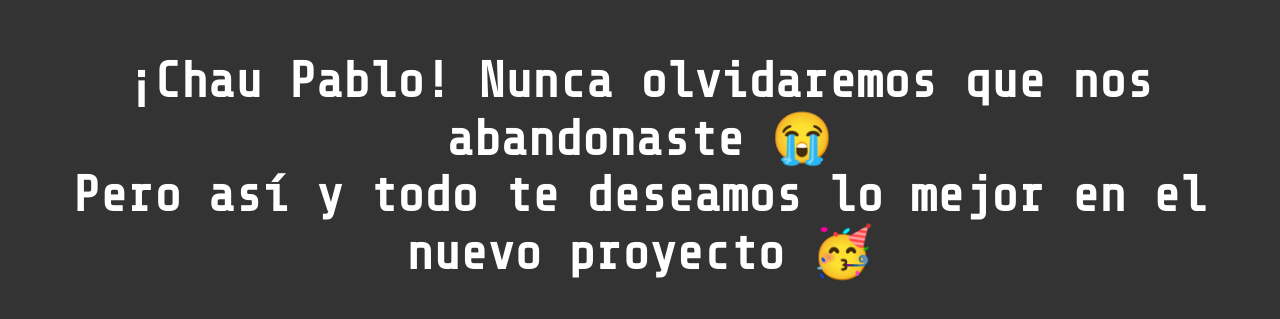
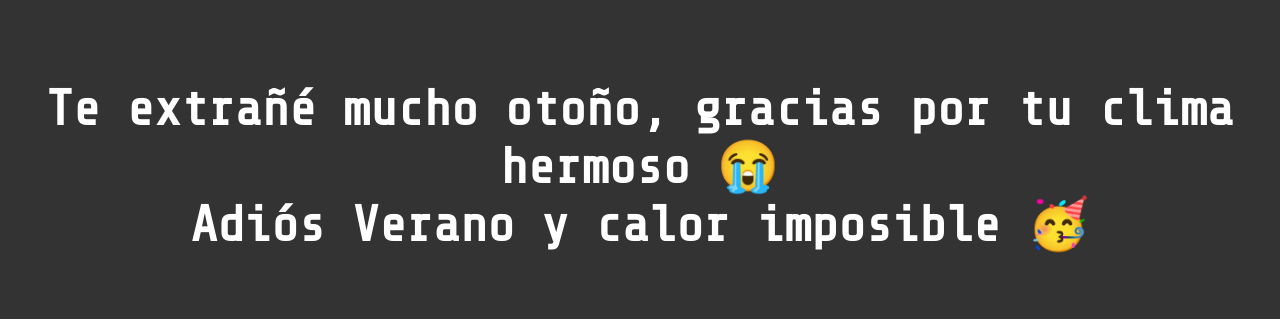
Before and after one commit to Kryptonitta/countdown, a plain HTML site: page index.html in a window 1280 px wide. Shown: the part 233-552 px from the top of the page. Drawn offline with nearby package versions, Linux system fonts and the light colour scheme.

Commit message:
Update index.html

```diff
--- a/index.html
+++ b/index.html
@@ -12,7 +12,7 @@
 </head>
 <body>
     <section class="container">
-        <h1>Se nos va el jefe 💔</h1>
+        <h1>Chau verano! Hola Otoño!</h1>
         <div class="countdown">
             <div>
                 <p id="days">-2</p>
@@ -32,7 +32,7 @@
             </div>
         </div>
     </section>
-    <section class="final-sms"><h2>¡Chau Pablo! Nunca olvidaremos que nos abandonaste 😭 <br> Pero así y todo te deseamos lo mejor en el nuevo proyecto 🥳</h2></section>
+    <section class="final-sms"><h2>Te extrañé mucho otoño, gracias por tu clima hermoso 😭 <br> Adiós Verano y calor imposible 🥳</h2></section>
     <script src="script.js"></script>
 </body>
 </html>
```
